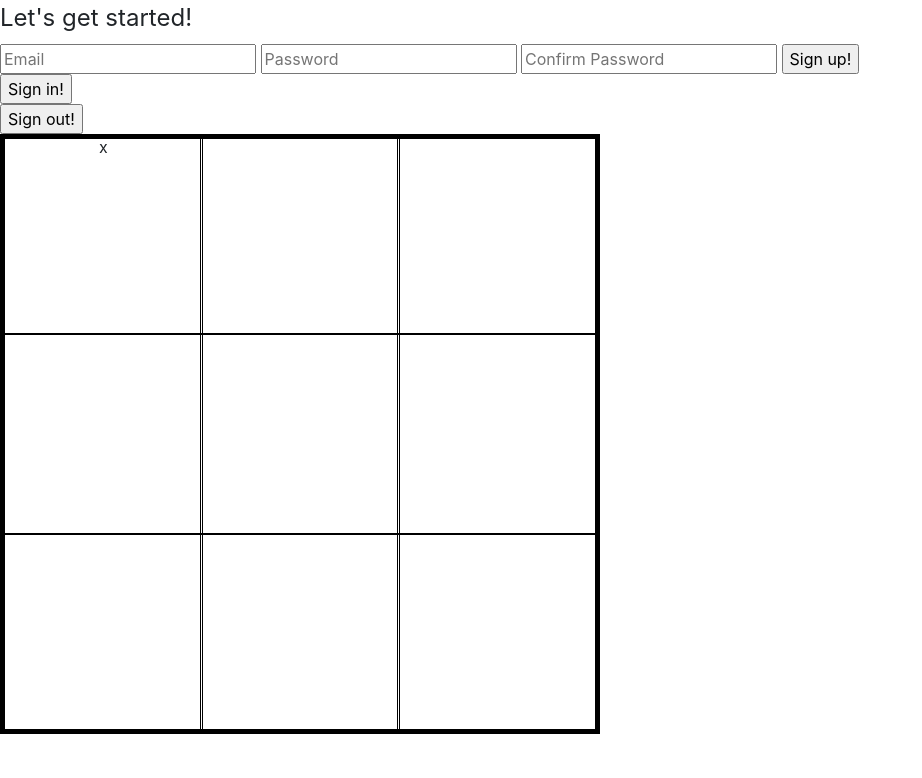
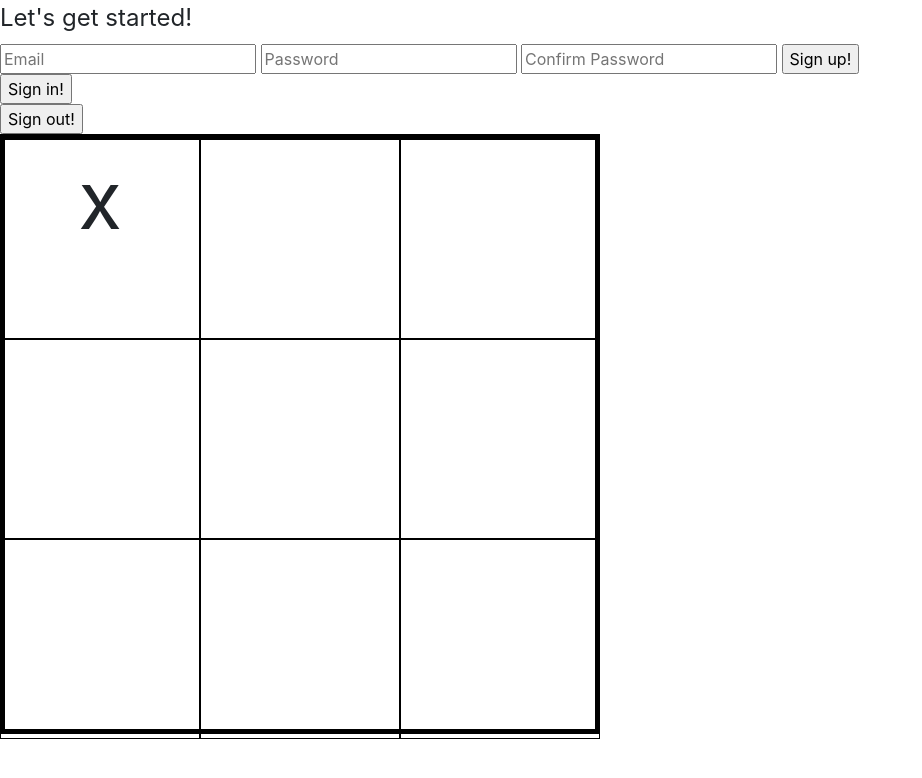
Before and after one commit to liquidsteel49/tic-tac-toe-client, a website built with webpack: page index.html in a window 1280 px wide. Both pictures are taken after a click on the element 103 px from the left and 234 px from the top of the page. Shown: the whole page, without its empty margins (0-922 px from the left). Built offline with nearby package versions, Linux system fonts and the light colour scheme.

Commit message:
Game working, but not checking winner Updated the index.html into a matrix. Changed the gameboard into something more readable and using row and console

```diff
--- a/assets/scripts/events.js
+++ b/assets/scripts/events.js
@@ -1,8 +1,17 @@
 // write function to pass submit form email as userName var (2.0)
 // build an array to store gameboard information
-const gameboard = ['', '', '', '', '', '', '', '', '']
+const gameboard = [
+  ['', '', ''],
+  ['', '', ''],
+  ['', '', '']
+]
 
-let currentPlayer = 'x'
+const PLAYER = {
+  ONE: 'x',
+  TWO: 'o'
+}
+
+let currentPlayer = PLAYER.ONE
 
 /* change current player to x or o depending on
 clicking empty box */
@@ -11,21 +20,19 @@ const changeToken = function (event) {
   $(event.target).html(currentPlayer)
   playerInput(event)
   console.log('gameboard', gameboard)
-  if (currentPlayer === 'x') {
-    currentPlayer = 'o'
-  } else if (currentPlayer === 'o') {
-    currentPlayer = 'x'
-  }
+  currentPlayer = currentPlayer === PLAYER.ONE ? PLAYER.TWO : PLAYER.ONE
   console.log('current player is', currentPlayer)
-  return currentPlayer
+  $(event.target).off('click', changeToken)
 }
 
 /* sends x or o to gameboard array based on it's
-event.target.id */
+event.target.dataset */
 const playerInput = function (event) {
-  const id = parseInt(event.target.id)
-  gameboard[id] = currentPlayer
+  const row = parseInt(event.target.dataset.row)
+  const col = parseInt(event.target.dataset.col)
+  gameboard[row][col] = currentPlayer
 }
+
 
 /* checks if there is a winner */
 
@@ -33,13 +40,6 @@ const playerInput = function (event) {
 /* winning array positions */
 // check if array[i] position is filled and when it matches any of the
 // winning positions then check for matching x or o
-const winningPositions = [[0, 3, 6], [1, 4, 7], [2, 5, 8], [0, 1, 2], [3, 4, 5], [6, 7, 8], [0, 4, 8], [2, 4, 8]]
-
-/* if winning positions filled are all markers same? */
-
-
-/* check if valid click or turn off event
-listener once clicked */
 
 module.exports = {
   changeToken
--- a/assets/styles/index.scss
+++ b/assets/styles/index.scss
@@ -5,7 +5,6 @@ $black: #000;
 .gameboard {
   align-content: center;
   border: 5px $black solid;
-  display: flex;
   height: 600px;
   justify-content: center;
   width: 600px;
@@ -19,6 +18,7 @@ $black: #000;
   width: 200px;
   justify-content: center;
   align-content: center;
+  font-size: 5rem // resets font size
 }
 
 // use flex-box for everything
--- a/index.html
+++ b/index.html
@@ -1,7 +1,7 @@
 <!DOCTYPE html>
 <html>
     <head>
-      <title>Example</title>
+      <title>Tic-Tac_Toe</title>
       <meta name="viewport" content="width=device-width, initial-scale=1">
 
       <!-- Do not add `link` tags-->
@@ -12,6 +12,7 @@
       <script src="public/application.js" type="text/javascript" charset="utf-8" defer></script>
     </head>
     <body>
+      <!-- sign up stuff -->
       <form id="user-registry">
         <fieldset id="sign-up">
           <input type="text" name="credentials[email]" placeholder="Email">
@@ -30,20 +31,20 @@
 
 <!-- game board using a sort of table method -->
       <div class = "gameboard">
-        <div class = "row" id = "top">
-          <div class = "cell" id = "0"></div>
-          <div class = "cell" id = "1"></div>
-          <div class = "cell" id = "2"></div>
+        <div class = "row">
+          <div class = "cell" data-row="0" data-col="0"></div>
+          <div class = "cell" data-row="0" data-col="1"></div>
+          <div class = "cell" data-row="0" data-col="2"></div>
         </div>
-        <div class = "row" id = "middle">
-          <div class = "cell" id = "3"></div>
-          <div class = "cell" id = "4"></div>
-          <div class = "cell" id = "5"></div>
+        <div class = "row">
+          <div class = "cell" data-row="1" data-col="0"></div>
+          <div class = "cell" data-row="1" data-col="1"></div>
+          <div class = "cell" data-row="1" data-col="2"></div>
         </div>
-        <div class = "row" id = "bottom">
-          <div class = "cell" id = "6"></div>
-          <div class = "cell" id = "7"></div>
-          <div class = "cell" id = "8"></div>
+        <div class = "row">
+          <div class = "cell" data-row="2" data-col="0"></div>
+          <div class = "cell" data-row="2" data-col="1"></div>
+          <div class = "cell" data-row="2" data-col="2"></div>
         </div>
       </div>
 
```
